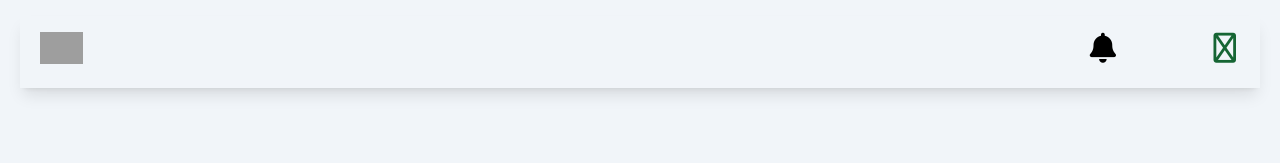
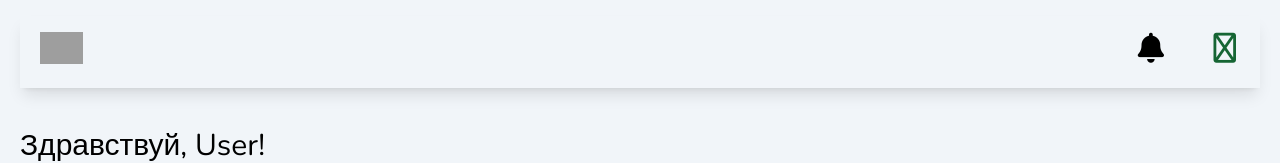
Before and after one commit to AtikoWeb/QRmenu, a plain HTML site: page index.html in a window 1280 px wide. Shown: the top 163 px of the page. Drawn offline with nearby package versions, Linux system fonts and the light colour scheme; grey boxes are pictures that could not be loaded.

Commit message:
Update index.html

```diff
--- a/index.html
+++ b/index.html
@@ -45,20 +45,21 @@
 	>
 		<div class="relative w-full px-5 py-4 mx-auto rounded-md mb-20 container">
 			<div
-				class="flex sticky bg-slate-100 h-[4.5rem] px-5 shadow-lg top-0 mb-[100px]"
+				class="flex sticky bg-slate-100 h-[4.5rem] px-5 shadow-lg top-0 mb-10"
 			>
 				<img
 					class="h-[2rem] mt-4 max-w-xs"
 					src="https://atikoweb.kz/wp-content/uploads/2022/06/logo.png"
 					alt="image description"
 				/>
-
-				<button class="mb-10 absolute mt-1 right-2 px-4 py-2.5">
-					<i class="fa-regular fa-cart-shopping text-3xl text-green-800"></i>
-				</button>
-				<button class="absolute mt-1 right-32 px-4 py-2.5">
-					<i class="fa-solid fa-bell text-3xl"></i>
-				</button>
+				<div>
+					<button class="mb-10 absolute mt-1 right-2 px-4 py-2.5">
+						<i class="fa-regular fa-cart-shopping text-3xl text-green-800"></i>
+					</button>
+					<button class="absolute mt-1 right-20 px-4 py-2.5">
+						<i class="fa-solid fa-bell text-3xl"></i>
+					</button>
+				</div>
 			</div>
 
 			<div class="mb-2">
```
